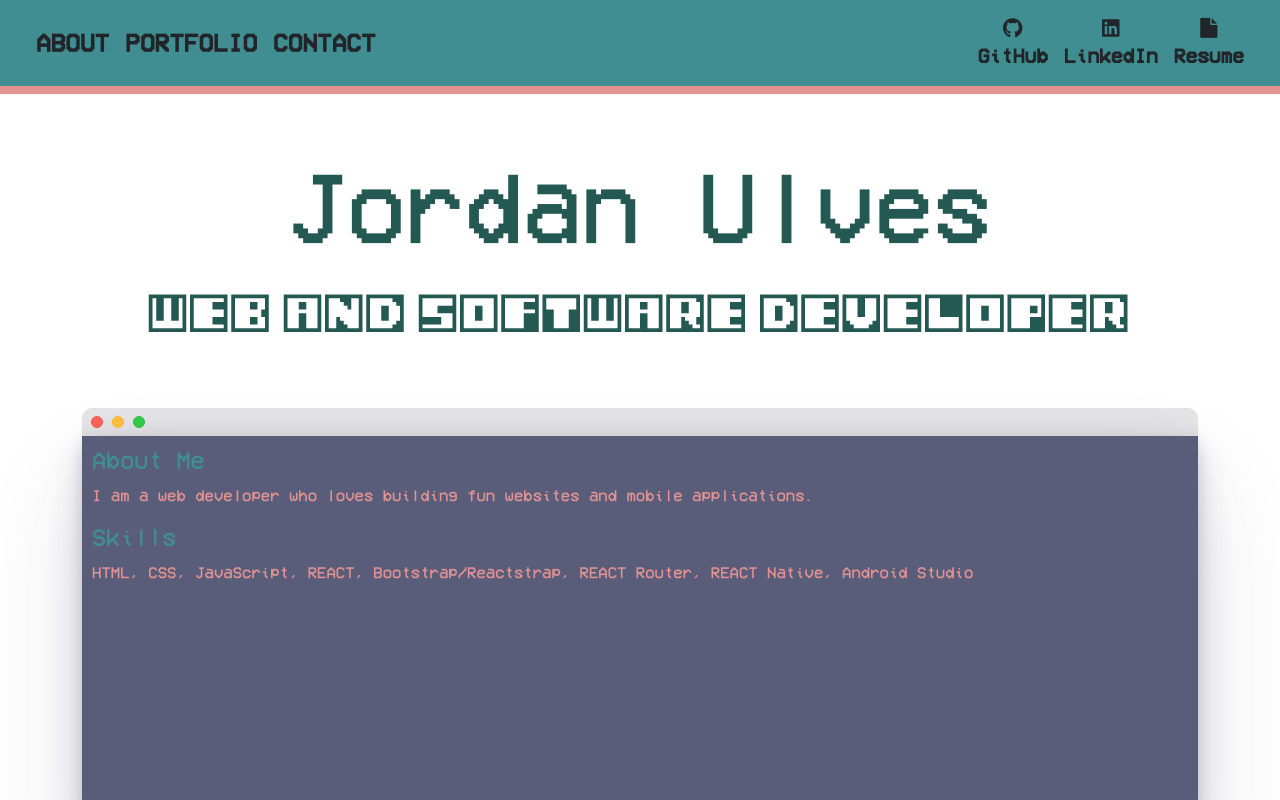
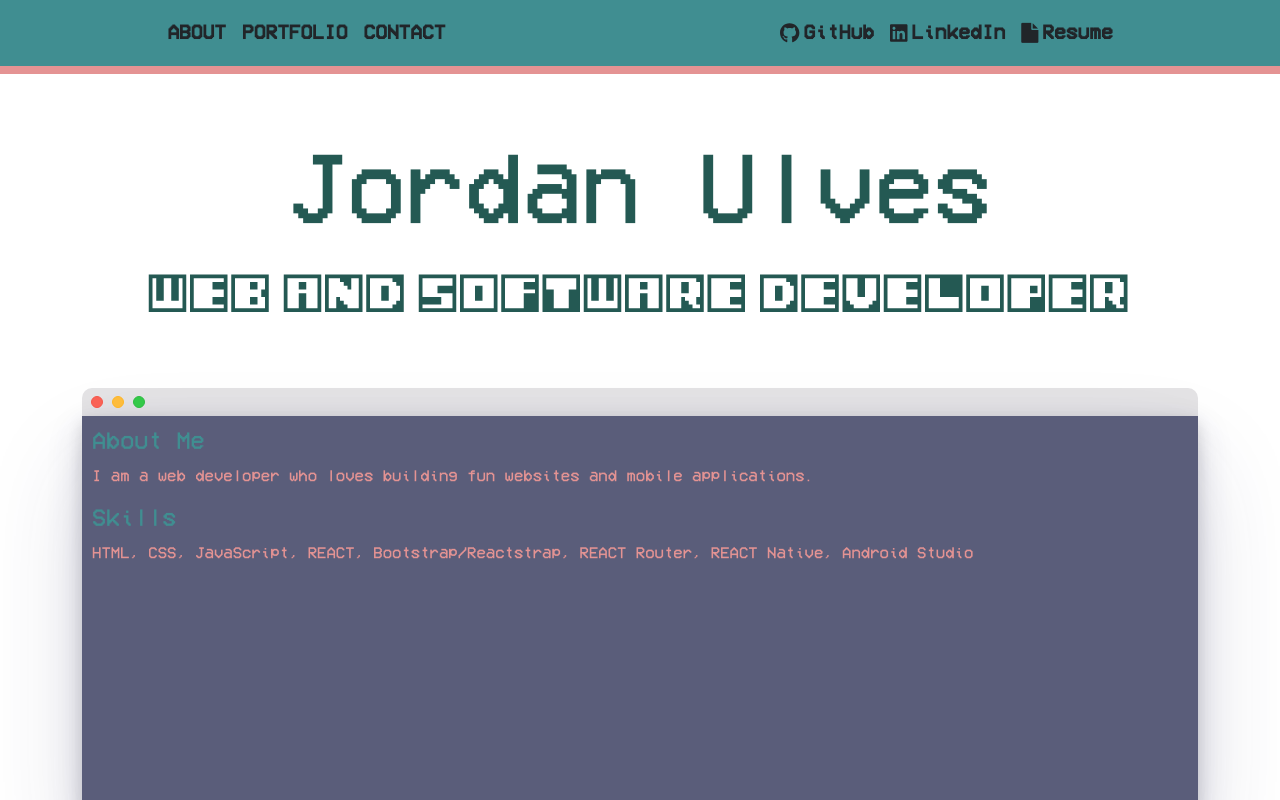
Before and after one commit to UJordan/landing-page, a React (Create React App) app: page / in a window 1280 px wide. Shown: the top 800 px of the page. Built offline with nearby package versions, Linux system fonts and the light colour scheme.

Commit message:
Header Alignment

```diff
--- a/src/App.css
+++ b/src/App.css
@@ -13,14 +13,9 @@
     src: url('./fonts/Pixel-Grafiti.ttf');
 }
 
-
-@media (max-width: 700px) {
-    ul {
-        display: flex;
-        justify-content: space-between;
-        align-items: center;
-        flex-direction: column;
-    }
+.sticky-nav {
+    position: sticky;
+    top: 0;
   }
 
 h4, p {
@@ -58,14 +53,6 @@ transition: transform 0.25s ease-out;
 transform: scaleX(1);
 transform-origin: bottom left;
 }
-
-/* .nav-icon {
-font-family: vcrosdmono, sans-serif;
-}
-
-.nav-icon:hover {
-color: #E49393;
-} */
 
 .jordan {
 color: #245953;
--- a/src/components/Header.js
+++ b/src/components/Header.js
@@ -1,5 +1,5 @@
-import { Navbar, Collapse, NavbarToggler, Nav, NavItem, Container, Row, Col } from 'reactstrap';
-import { NavLink } from 'react-router-dom';
+// import { Navbar, Collapse, NavbarToggler, Nav, NavItem, Container, Row, Col } from 'reactstrap';
+// import { NavLink } from 'react-router-dom';
 // import { useState } from 'react';
 // import { FontAwesomeIcon } from '@fortawesome/react-fontawesome';
 // import { faRightFromBracket } from '@fortawesome/free-solid-svg-icons';
@@ -11,64 +11,58 @@ const Header = () => {
     // const [menuOpen, setMenuOpen] = useState(false);
 
     return (
-        <>
-            <Row className='pt-3' style={{backgroundColor:'#408E91', flexWrap:'wrap'}}>
-                <ul className="ps-5 pe-5 list-unstyled d-flex text-center align-items-center" style={{flexWrap:'wrap'}}>
-                    <div className=" d-flex text-center">
-                    <li className="me-3 hover-underline-animation" style={{fontSize:"25px", fontWeight:'bold'}}>ABOUT</li>
-                    <li className="me-3 hover-underline-animation" style={{fontSize:"25px", fontWeight:'bold'}}>PORTFOLIO</li>
-                    <li className="hover-underline-animation Icon" style={{fontSize:"25px", fontWeight:'bold'}}>CONTACT</li>
+        <div className="sticky-nav">
+            <div className='pt-3 pb-1' style={{backgroundColor:'#408E91'}}>
+                <ul className="list-unstyled d-flex " style={{flexWrap:'wrap'}}>
+                    <div className="mx-auto d-flex">
+                        <li className="me-3 hover-underline-animation" style={{fontSize:"20px", fontWeight:'bold'}}>ABOUT</li>
+                        <li className="me-3 hover-underline-animation" style={{fontSize:"20px", fontWeight:'bold'}}>PORTFOLIO</li>
+                        <li className="hover-underline-animation Icon" style={{fontSize:"20px", fontWeight:'bold'}}>CONTACT</li>
                     </div>
-                    <div className="ms-auto d-flex align-items-center">
-                        <div className="me-3 hover-underline-animation">
-                            <FontAwesomeIcon className="Icon" icon={faGithub} style={{fontSize:"20px"}} />
-                            <li className="Icon" icon={faGithub} style={{fontSize:"20px", fontWeight:'bold'}}>GitHub</li>
-                        </div>
-                        <div className="me-3 hover-underline-animation">
-                            <FontAwesomeIcon className="Icon" icon={faLinkedin} style={{fontSize:"20px"}} />
-                            <li className="Icon" icon={faLinkedin} style={{fontSize:"20px", fontWeight:'bold'}}>LinkedIn</li>
-                        </div>
-                        <div className="hover-underline-animation">
-                            <i className='fa fa-file' style={{fontSize:"20px"}} />
-                            <li className="Icon" style={{fontSize:"20px", fontWeight:'bold'}}>Resume</li>
-                        </div>
+                    <div className="mx-auto d-flex" style={{flexWrap:'wrap'}}>
+                        <li className="me-3 hover-underline-animation" icon={faGithub} style={{fontSize:"20px", fontWeight:'bold'}}>
+                            <FontAwesomeIcon className="me-1" icon={faGithub} style={{fontSize:"20px"}} />
+                            GitHub
+                        </li>
+                        <li className="me-3 hover-underline-animation" icon={faLinkedin} style={{fontSize:"20px", fontWeight:'bold'}}>
+                            <FontAwesomeIcon className="me-1" icon={faLinkedin} style={{fontSize:"20px"}} />
+                            LinkedIn
+                        </li>
+                        <li className="hover-underline-animation" style={{fontSize:"20px", fontWeight:'bold'}}>
+                            <i className='fa fa-file me-1' style={{fontSize:"20px"}} />
+                            Resume
+                        </li>
                     </div>
                 </ul>
-            </Row>
+            </div>
             <div className='pt-2' style={{backgroundColor:'#E49393'}}></div>
-        </>
+        </div>
+
+        // <>
+        //     <Row className='pt-3' style={{backgroundColor:'#408E91', flexWrap:'wrap'}}>
+        //         <ul className="ps-5 pe-5 list-unstyled d-flex text-center align-items-center" style={{flexWrap:'wrap'}}>
+        //             <li className="me-3 hover-underline-animation" style={{fontSize:"25px", fontWeight:'bold'}}>ABOUT</li>
+        //             <li className="me-3 hover-underline-animation" style={{fontSize:"25px", fontWeight:'bold'}}>PORTFOLIO</li>
+        //             <li className="hover-underline-animation Icon" style={{fontSize:"25px", fontWeight:'bold'}}>CONTACT</li>
+        //             <div className="d-flex links" style={{ }}>
+        //                 <div className="me-3 hover-underline-animation">
+        //                     <FontAwesomeIcon className="Icon" icon={faGithub} style={{fontSize:"20px"}} />
+        //                     <li className="Icon" icon={faGithub} style={{fontSize:"20px", fontWeight:'bold'}}>GitHub</li>
+        //                 </div>
+        //                 <div className="me-3 hover-underline-animation">
+        //                     <FontAwesomeIcon className="Icon" icon={faLinkedin} style={{fontSize:"20px"}} />
+        //                     <li className="Icon" icon={faLinkedin} style={{fontSize:"20px", fontWeight:'bold'}}>LinkedIn</li>
+        //                 </div>
+        //                 <div className="hover-underline-animation">
+        //                     <i className='fa fa-file' style={{fontSize:"20px"}} />
+        //                     <li className="Icon" style={{fontSize:"20px", fontWeight:'bold'}}>Resume</li>
+        //                 </div>
+        //             </div>
+        //         </ul>
+        //     </Row>
+        //     <div className='pt-2' style={{backgroundColor:'#E49393'}}></div>
+        // </>
     );
-
-    // return (
-    //     <div>
-    //         <Row style={{backgroundColor:'#408E91'}}>
-    //             <Col>
-    //                 <ul className="list-unstyled d-flex text-center m-2 pt-2 align-items-center">
-    //                     <li className="me-3 hover-underline-animation" style={{fontSize:"25px", fontWeight:'bold'}}>ABOUT</li>
-    //                     <li className="me-3 hover-underline-animation" style={{fontSize:"25px", fontWeight:'bold'}}>PORTFOLIO</li>
-    //                     <li className="hover-underline-animation" style={{fontSize:"25px", fontWeight:'bold'}}>CONTACT</li>
-    //                 </ul>
-    //             </Col>
-    //             <Col>
-    //                 <div className="list-unstyled d-flex text-center m-2 pt-2 justify-content-end">
-    //                     <div className='me-4 text-center nav-icon'>
-    //                         <FontAwesomeIcon className="Icon" icon={faGithub} style={{fontSize:"20px"}} />
-    //                         <p>GitHub</p>
-    //                     </div>
-    //                     <div className='me-4 text-center nav-icon'>
-    //                         <FontAwesomeIcon className="Icon" icon={faLinkedin} style={{fontSize:"20px"}} />
-    //                         <p>LinkedIn</p>
-    //                     </div>
-    //                     <div className='me-4 nav-icon'>
-    //                         <i className='fa fa-file' style={{fontSize:"20px"}} />
-    //                         <p>Resume</p>
-    //                     </div>
-    //                 </div>
-    //             </Col>
-    //         </Row>
-    //         <div className='pt-2' style={{backgroundColor:'#E49393'}}></div>
-    //     </div>
-    // );
 }
 
 export default Header;
```
